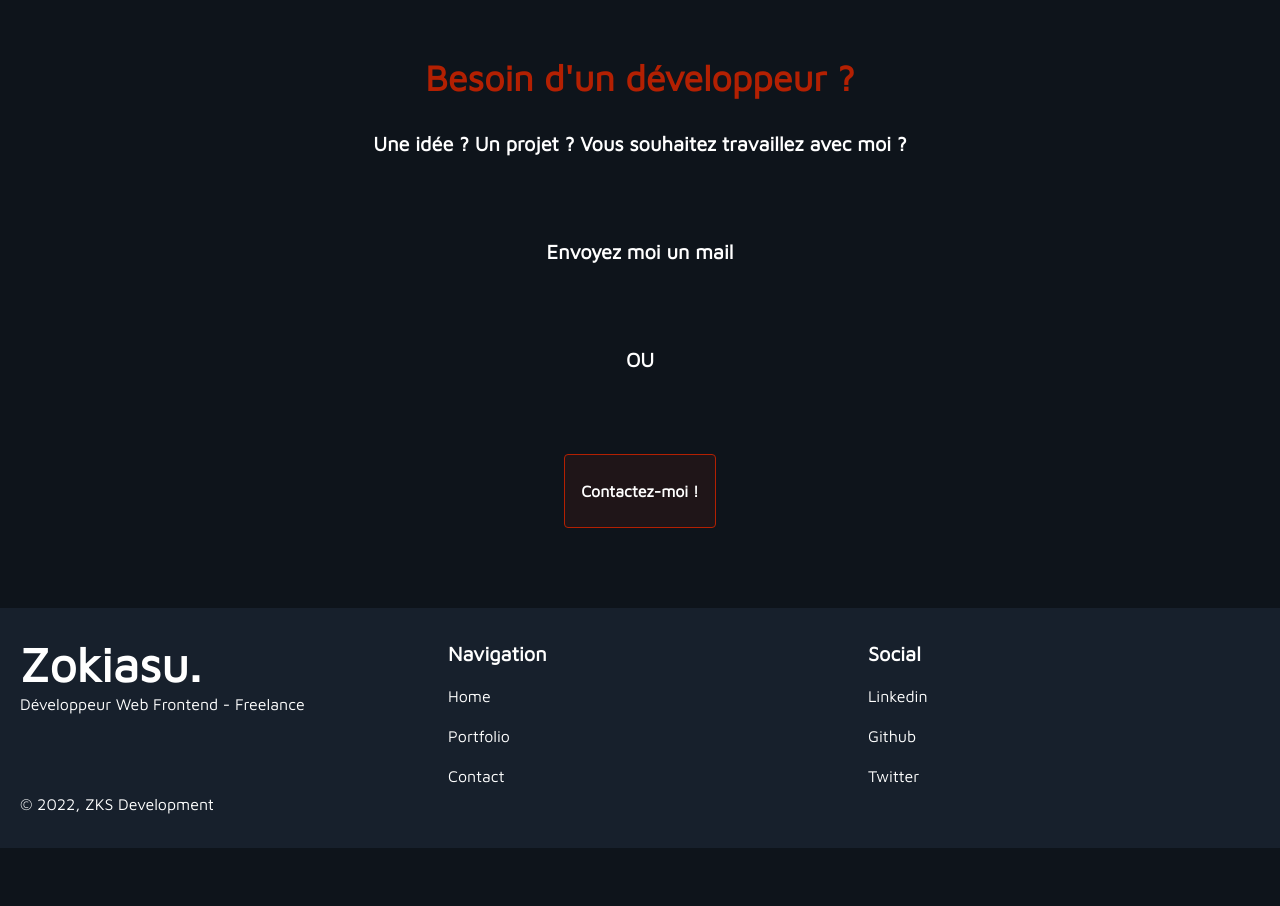
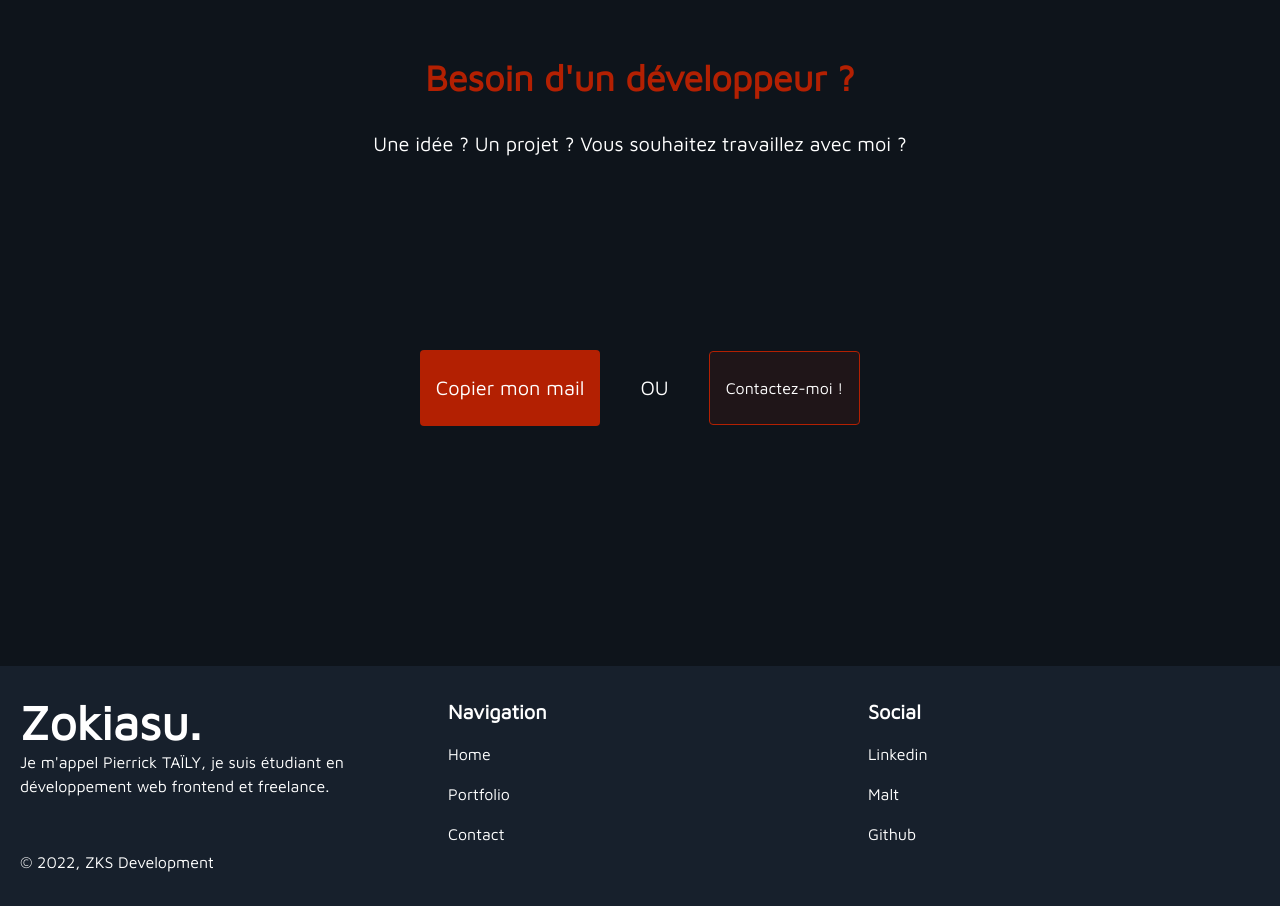
Before and after one commit to pierricktly/Portfolio, a Nuxt app: page / in a window 1280 px wide. Shown: the part 3040-3946 px from the top of the page. Before the commit the page ends 3888 px from the top, so only its background shows below. Built offline with nearby package versions, Linux system fonts and the light colour scheme.

Commit message:
fix contact section

```diff
--- a/components/FooterSection.vue
+++ b/components/FooterSection.vue
@@ -2,9 +2,9 @@
 	<div class="bg-[#17202C] text-white">
 		<div class="container mx-auto px-5 py-8 space-y-10 lg:space-y-0">
 			<div class="grid grid-cols-1 lg:grid-cols-3 gap-10 lg:gap-5">
-				<div class="space-y-1">
+				<div class="space-y-1 max-w-sm">
 					<h2 class="font-bold text-5xl">Zokiasu.</h2>
-					<p>Développeur Web Frontend - Freelance</p>
+					<p>Je m'appel Pierrick TAÏLY, je suis étudiant en développement web frontend et freelance.</p>
 				</div>
 				<div class="space-y-3">
 					<h3 class="font-semibold lg:px-2 text-xl">Navigation</h3>
@@ -31,19 +31,19 @@
 							target="_blank"
 							class="rounded hover:bg-primary lg:px-2 py-1 transition-all ease-in-out duration-300">
 							Linkedin
-							</a>
+						</a>
+						<a
+							href="https://www.malt.fr/profile/zokiasu"
+							target="_blank"
+							class="rounded hover:bg-primary lg:px-2 py-1 transition-all ease-in-out duration-300">
+							Malt
+						</a>
 						<a
 							href="https://github.com/Zokiasu"
 							target="_blank"
 							class="rounded hover:bg-primary lg:px-2 py-1 transition-all ease-in-out duration-300">
 							Github
-							</a>
-						<a
-							href="https://twitter.com/zokiasu"
-							target="_blank"
-							class="rounded hover:bg-primary lg:px-2 py-1 transition-all ease-in-out duration-300">
-							Twitter
-							</a>
+						</a>
 					</div>
 				</div>
 			</div>
--- a/pages/index.vue
+++ b/pages/index.vue
@@ -109,18 +109,19 @@
 		</page-section>
 		<page-section idSection="contact" class="py-20">
 			<template #title>Besoin d'un développeur ?</template>
-			<div class="space-y-20 font-semibold mt-10">
-				<div class="text-center text-xl space-y-20">
-					<p>Une idée ? Un projet ? Vous souhaitez travaillez avec moi ?</p>
-					<button @click="copyEmail()" class="hover-underline-animation">
-						Envoyez moi un mail
+			<template #subtitle><p>Une idée ? Un projet ? Vous souhaitez travaillez avec moi ?</p></template>
+			<div class="py-40 space-y-10 lg:space-y-0 lg:flex lg:space-x-10 lg:justify-center lg:items-center">
+				<div class="text-center lg:text-xl space-y-20">
+					<button @click="copyEmail()" class="bg-secondary py-3 lg:py-6 px-4 rounded
+					transition-all ease-in-out duration-500 hover:bg-secondary/80 hover:-translate-y-1 inline-block">
+						Copier mon mail
 					</button>
 				</div>
 				<p class="text-center text-xl">OU</p>
 				<div class="mx-auto text-center">
 					<a
 						href="mailto:pierrick.tly@gmail.com"
-						class="border border-secondary bg-secondary/10 py-6 px-4 rounded transition-all ease-in-out duration-500 hover:bg-secondary hover:-translate-y-1 inline-block"
+						class="border border-secondary bg-secondary/10 py-3 lg:py-6 px-4 rounded transition-all ease-in-out duration-500 hover:bg-secondary hover:-translate-y-1 inline-block"
 					>
 						Contactez-moi !
 					</a>
```
